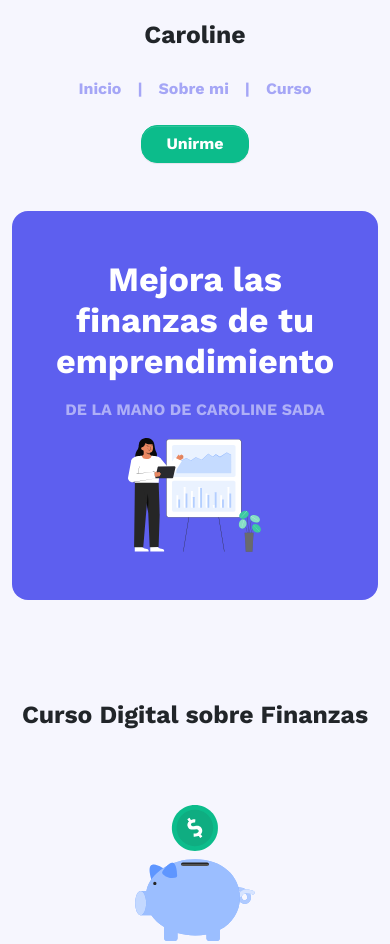
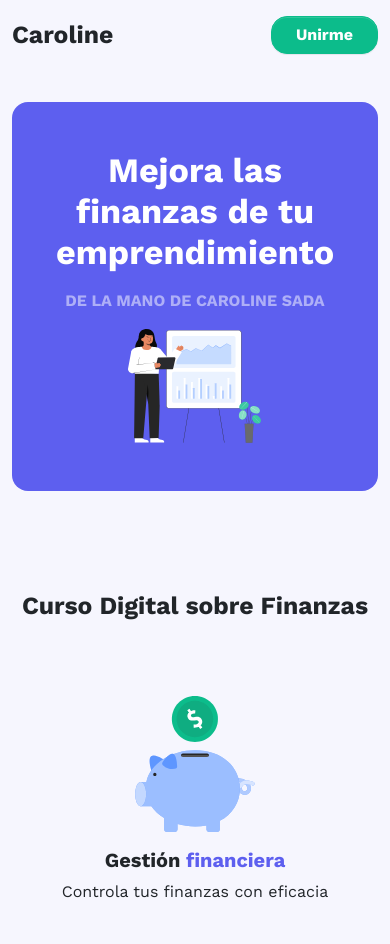
Before and after one commit to federeinoso/digitalNAO-reto1, a website: page index.html in a window 390 px wide. Shown: the top 944 px of the page. Drawn offline with nearby package versions, Linux system fonts and the light colour scheme.

Commit message:
Minor css fixes

```diff
--- a/index.html
+++ b/index.html
@@ -13,12 +13,10 @@
     <title>Caroline Sada</title>
   </head>
   <body class="container bg-light">
-    <header
-      class="d-flex flex-column flex-sm-row justify-content-between align-items-center mt-3 mb-5"
-    >
+    <header class="d-flex justify-content-between align-items-center mt-3 mb-5">
       <span class="fw-bold fs-2 left-animation">Caroline</span>
       <div
-        class="fw-bold d-flex py-4 py-sm-0 justify-content-between text-secondary top-animation"
+        class="fw-bold d-flex d-none d-sm-block py-4 py-sm-0 justify-content-between text-secondary top-animation"
       >
         <span><a href="#" class="list-unstyled">Inicio</a></span>
         <span class="px-3">|</span>
@@ -256,7 +254,7 @@
       </section>
     </main>
     <footer class="bg-secondary py-2 text-center rounded-top-4">
-      <span class="fw-semibold"
+      <span class="fw-semibold" style="font-size: 10px"
         >Digital NAO x Tecmilenio - Federico Reinoso</span
       >
     </footer>
```
